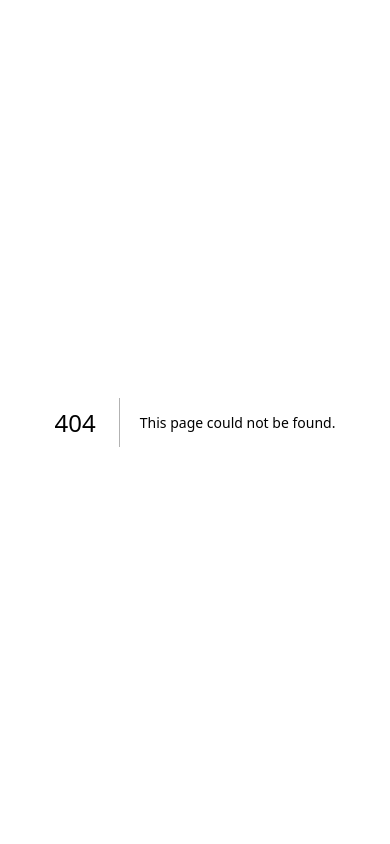
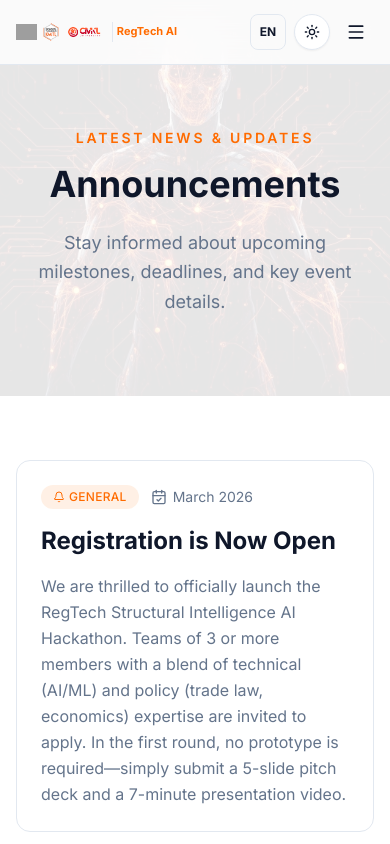
Before and after one commit to 1XKuson/escap-kmitl-ai-hackathon, a Next.js app: page /en/announcement in a window 390 px wide. Before the commit this address had no page. Shown: the top 844 px of the page. Built offline with nearby package versions, Linux system fonts and the light colour scheme; grey boxes are pictures that could not be loaded.

Commit message:
feat: Implement announcement page and responsive navigation with internationalization support.

```diff
--- /dev/null
+++ b/app/[lang]/announcement/page.tsx
@@ -0,0 +1,91 @@
+import { Navbar } from "@/components/navbar"
+import { Footer } from "@/components/footer"
+import { Bell, CalendarCheck } from "lucide-react"
+import { getDictionary } from "@/get-dictionary"
+import { Locale, i18n } from "@/i18n.config"
+
+export const metadata = {
+    title: "Announcements | Using AI for Digital Trade Regulatory Analysis",
+    description: "Stay up-to-date with the latest news, events, and updates for the RegTech Structural Intelligence AI Hackathon.",
+}
+
+export function generateStaticParams() {
+    return i18n.locales.map((locale) => ({ lang: locale }))
+}
+
+export default async function AnnouncementPage({ params }: { params: Promise<{ lang: Locale }> }) {
+    const { lang } = await params
+    const dict = await getDictionary(lang || 'en')
+
+    return (
+        <main className="min-h-screen bg-background">
+            <Navbar dict={dict.navbar} />
+
+            {/* Hero Header for Announcement Page */}
+            <section className="relative pt-32 pb-20 md:pt-40 md:pb-28 overflow-hidden" style={{
+                backgroundImage: `url('${process.env.NEXT_PUBLIC_BASE_PATH || ''}/hero-bg.jpg')`,
+                backgroundSize: 'cover',
+                backgroundPosition: 'center',
+                backgroundBlendMode: 'overlay',
+            }}>
+                {/* Dark overlay to ensure text readability */}
+                <div className="absolute inset-0 bg-background/90" />
+
+                <div className="relative z-10 container mx-auto px-4 sm:px-6 lg:px-8 text-center">
+                    <p className="text-sm uppercase tracking-[0.2em] text-primary font-semibold mb-4">
+                        Latest News & Updates
+                    </p>
+                    <h1
+                        className="text-4xl md:text-6xl font-bold text-foreground mb-6"
+                        style={{ fontFamily: "var(--font-heading)" }}
+                    >
+                        Announcements
+                    </h1>
+                    <p className="mx-auto max-w-2xl text-lg text-muted-foreground leading-relaxed">
+                        Stay informed about upcoming milestones, deadlines, and key event details.
+                    </p>
+                </div>
+            </section>
+
+            {/* Main Content Sections */}
+            <section className="py-16 md:py-24">
+                <div className="container mx-auto px-4 sm:px-6 lg:px-8 max-w-4xl">
+
+                    <div className="prose prose-lg dark:prose-invert max-w-none space-y-12">
+
+                        {/* Example Announcement 1 */}
+                        <div className="bg-card border border-border rounded-xl p-6 md:p-8 transition-all hover:border-primary/30">
+                            <div className="flex items-center gap-3 mb-4">
+                                <span className="inline-flex items-center justify-center rounded-full bg-primary/10 px-3 py-1 text-xs font-medium text-primary tracking-wide uppercase">
+                                    <Bell className="h-3 w-3 mr-1" /> General
+                                </span>
+                                <span className="text-sm text-muted-foreground flex items-center">
+                                    <CalendarCheck className="h-4 w-4 mr-1.5" />
+                                    March 2026
+                                </span>
+                            </div>
+                            <h2 className="text-2xl font-bold text-foreground mt-0 mb-4" style={{ fontFamily: "var(--font-heading)" }}>
+                                Registration is Now Open
+                            </h2>
+                            <p className="text-muted-foreground leading-relaxed">
+                                We are thrilled to officially launch the RegTech Structural Intelligence AI Hackathon.
+                                Teams of 3 or more members with a blend of technical (AI/ML) and policy (trade law, economics)
+                                expertise are invited to apply. In the first round, no prototype is required—simply submit
+                                a 5-slide pitch deck and a 7-minute presentation video.
+                            </p>
+                        </div>
+
+                        {/* Placeholder for future announcements */}
+                        <div className="bg-secondary/30 border border-border border-dashed rounded-xl p-8 md:p-12 text-center text-muted-foreground">
+                            <Bell className="h-8 w-8 mx-auto mb-4 opacity-50" />
+                            <p className="text-lg m-0">More updates coming soon. Stay tuned!</p>
+                        </div>
+
+                    </div>
+                </div>
+            </section>
+
+            <Footer dict={dict.footer} />
+        </main>
+    )
+}
--- a/components/navbar.tsx
+++ b/components/navbar.tsx
@@ -16,6 +16,7 @@ export function Navbar({ dict }: { dict?: any }) {
 
   const navLinks = [
     { label: dict?.about || "About", href: `/${lang}/about` },
+    { label: dict?.announcement || "Announcements", href: `/${lang}/announcement` },
     { label: dict?.challenge || "Challenge", href: `/${lang}/#challenge` },
     { label: dict?.timeline || "Timeline", href: `/${lang}/#timeline` },
     { label: dict?.prizes || "Prizes", href: `/${lang}/#prizes` },
--- a/dictionaries/en.json
+++ b/dictionaries/en.json
@@ -1,6 +1,7 @@
 {
     "navbar": {
         "about": "About",
+        "announcement": "Announcements",
         "challenge": "Challenge",
         "timeline": "Timeline",
         "prizes": "Prizes",
--- a/dictionaries/th.json
+++ b/dictionaries/th.json
@@ -1,6 +1,7 @@
 {
     "navbar": {
         "about": "เกี่ยวกับโครงการ",
+        "announcement": "ประกาศ",
         "challenge": "ความท้าทาย",
         "timeline": "กำหนดการ",
         "prizes": "รางวัล",
```
